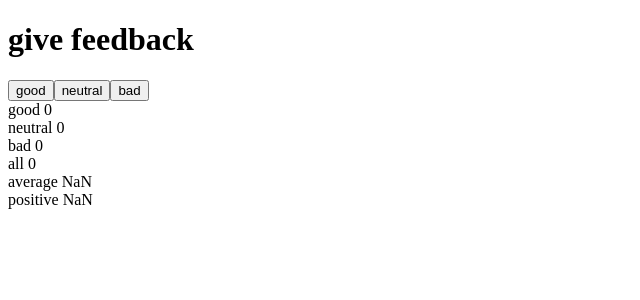
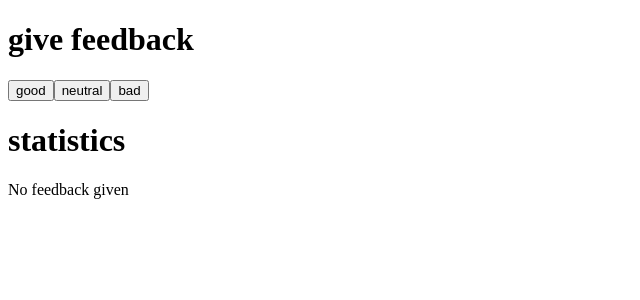
Before and after one commit to namnguyenn17/fullstackopen-2022, a React (Create React App) app in the folder part1/unicafe/: page / in a window 1280 px wide. Shown: the top 300 px of the page, without its empty margins (0-640 px from the left). Built offline with nearby package versions, Linux system fonts and the light colour scheme.

Commit message:
unicafe step4

```diff
--- a/part1/unicafe/src/App.js
+++ b/part1/unicafe/src/App.js
@@ -18,6 +18,19 @@ const App = () => {
 
   const all = good + neutral + bad
 
+  if (all === 0) {
+    return (
+      <div>
+        <h1>give feedback</h1>
+        <Button handleClick={() => setGood(good + 1)} text="good" />
+        <Button handleClick={() => setNeutral(neutral + 1)} text="neutral" />
+        <Button handleClick={() => setBad(bad + 1)} text="bad" />
+        <h1>statistics</h1>
+        <div>No feedback given</div>
+      </div>
+    )
+  }
+
   return (
     <div>
       <h1>give feedback</h1>
```
